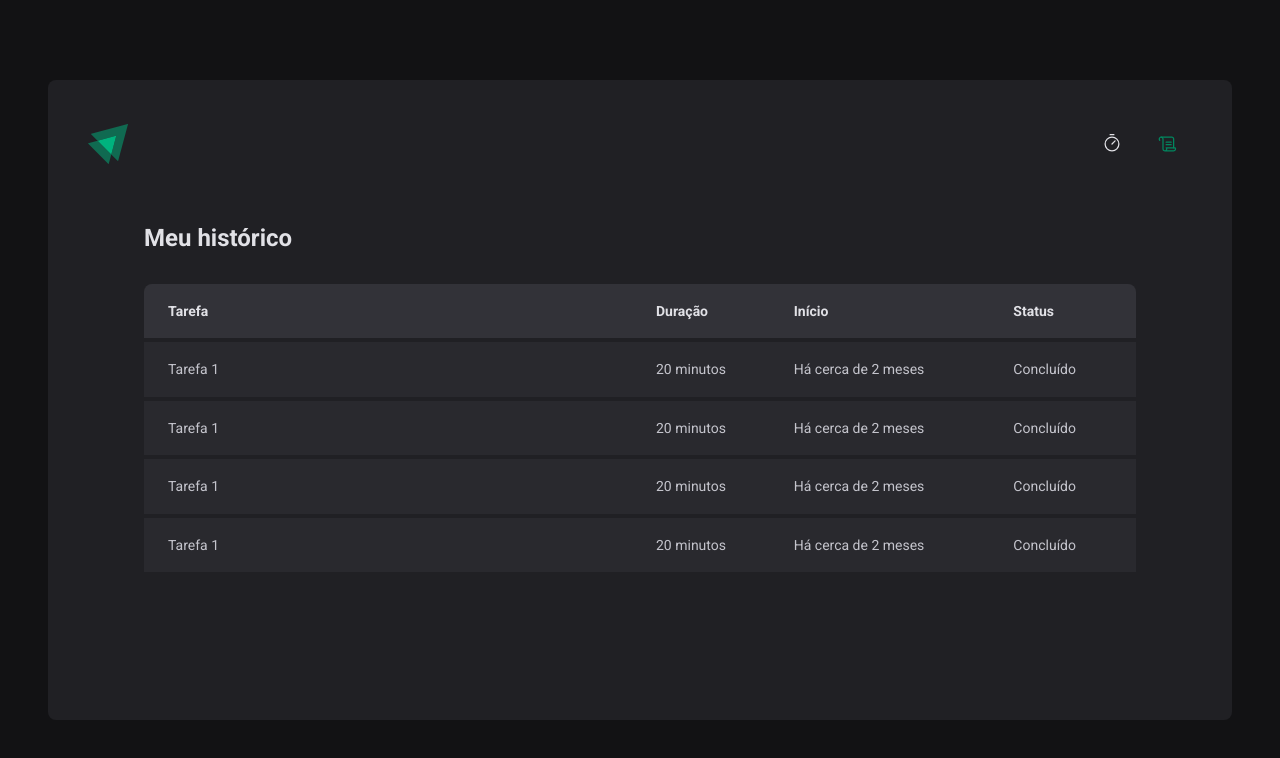
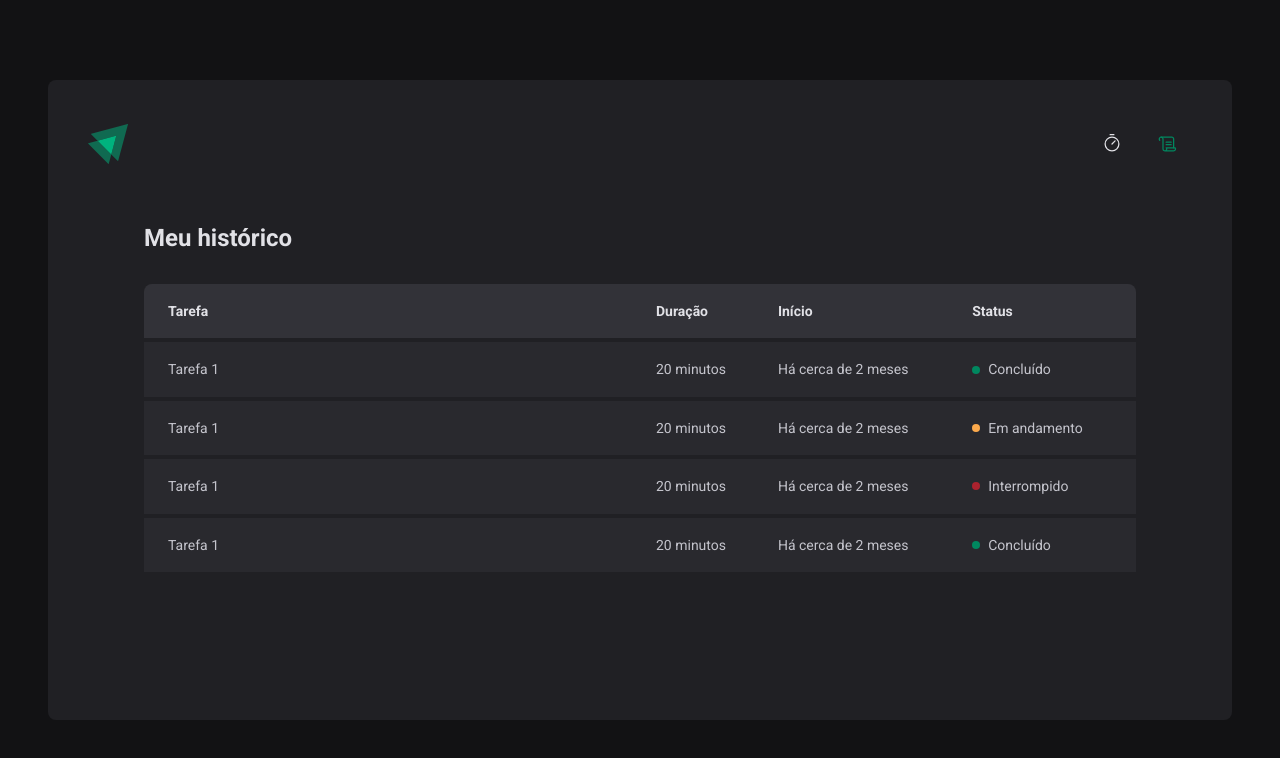
Before and after one commit to millenabomtempo/ignite-timer, a React (Vite) app: page /history in a window 1280 px wide. Shown: the top 758 px of the page. Built offline with nearby package versions, Linux system fonts and the light colour scheme.

Commit message:
create status style

```diff
--- a/src/pages/History/index.tsx
+++ b/src/pages/History/index.tsx
@@ -1,4 +1,4 @@
-import { HistoryContainer, HistoryList } from './styles'
+import { HistoryContainer, HistoryList, Status } from './styles'
 
 export function History() {
   return (
@@ -20,25 +20,33 @@
               <td>Tarefa 1</td>
               <td>20 minutos</td>
               <td>Há cerca de 2 meses</td>
-              <td>Concluído</td>
+              <td>
+                <Status statusColor="green">Concluído</Status>
+              </td>
             </tr>
             <tr>
               <td>Tarefa 1</td>
               <td>20 minutos</td>
               <td>Há cerca de 2 meses</td>
-              <td>Concluído</td>
+              <td>
+                <Status statusColor="yellow">Em andamento</Status>
+              </td>
             </tr>
             <tr>
               <td>Tarefa 1</td>
               <td>20 minutos</td>
               <td>Há cerca de 2 meses</td>
-              <td>Concluído</td>
+              <td>
+                <Status statusColor="red">Interrompido</Status>
+              </td>
             </tr>
             <tr>
               <td>Tarefa 1</td>
               <td>20 minutos</td>
               <td>Há cerca de 2 meses</td>
-              <td>Concluído</td>
+              <td>
+                <Status statusColor="green">Concluído</Status>
+              </td>
             </tr>
           </tbody>
         </table>
--- a/src/pages/History/styles.ts
+++ b/src/pages/History/styles.ts
@@ -60,3 +60,28 @@
     }
   }
 `
+
+const STATUS_COLORS = {
+  yellow: 'yellow-500',
+  green: 'green-500',
+  red: 'red-500',
+} as const
+
+interface StatusProps {
+  statusColor: keyof typeof STATUS_COLORS
+}
+
+export const Status = styled.span<StatusProps>`
+  display: flex;
+  align-items: center;
+  gap: 0.5rem;
+
+  &::before {
+    content: '';
+    height: 0.5rem;
+    width: 0.5rem;
+    border-radius: 50%;
+    background-color: ${(props) =>
+      props.theme[STATUS_COLORS[props.statusColor]]};
+  }
+`
```
